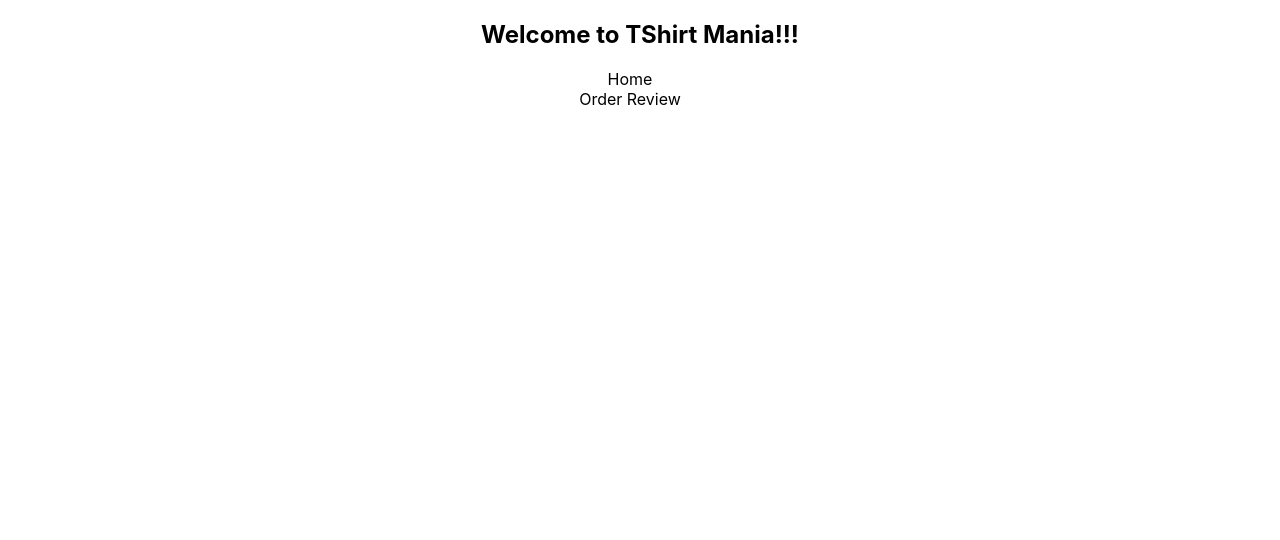
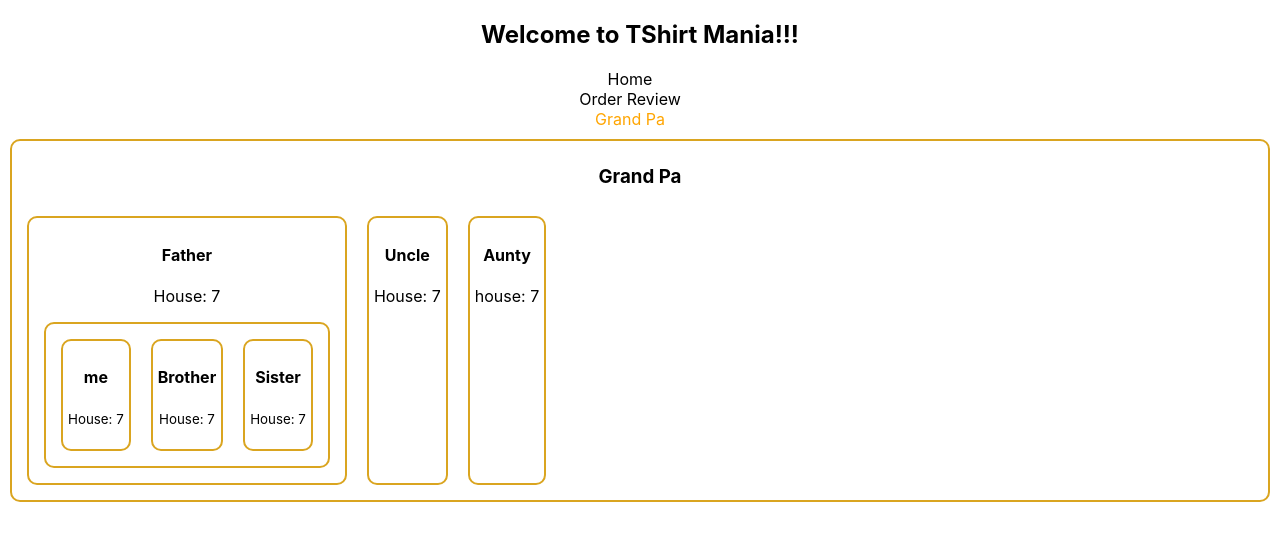
Before and after one commit to Rasujon3/tshirt-mania, a React (Create React App) app: page /grandpa in a window 1280 px wide. Shown: the top 540 px of the page. Built offline with nearby package versions, Linux system fonts and the light colour scheme.

Commit message:
54-5 Grandfather Create a Family Tree and share same data

```diff
--- a/src/App.js
+++ b/src/App.js
@@ -3,6 +3,7 @@ import Home from "./components/Home/Home";
 import Header from "./components/Header/Header";
 import { Route, Routes } from "react-router-dom";
 import OrderReview from "./components/OrderReview/OrderReview";
+import GrandPa from "./components/GrandPa/GrandPa";
 
 function App() {
   return (
@@ -12,6 +13,7 @@ function App() {
         <Route path="/" element={<Home />} />
         <Route path="/home" element={<Home />} />
         <Route path="/orderreview" element={<OrderReview />} />
+        <Route path="/grandpa" element={<GrandPa />} />
       </Routes>
     </div>
   );
--- /dev/null
+++ b/src/components/Aunty/Aunty.js
@@ -0,0 +1,12 @@
+import React from "react";
+
+const Aunty = ({ house }) => {
+  return (
+    <div>
+      <h4>Aunty</h4>
+      <p>house: {house}</p>
+    </div>
+  );
+};
+
+export default Aunty;
--- /dev/null
+++ b/src/components/Brother/Brother.js
@@ -0,0 +1,14 @@
+import React from "react";
+
+const Brother = ({ house }) => {
+  return (
+    <div>
+      <h4>Brother</h4>
+      <p>
+        <small>House: {house}</small>
+      </p>
+    </div>
+  );
+};
+
+export default Brother;
--- /dev/null
+++ b/src/components/Father/Father.js
@@ -0,0 +1,20 @@
+import React from "react";
+import MySelf from "./../MySelf/MySelf";
+import Brother from "./../Brother/Brother";
+import Sister from "./../Sister/Sister";
+
+const Father = ({ house }) => {
+  return (
+    <div>
+      <h4>Father</h4>
+      <p>House: {house}</p>
+      <div style={{ display: "flex" }}>
+        <MySelf house={house} />
+        <Brother house={house} />
+        <Sister house={house} />
+      </div>
+    </div>
+  );
+};
+
+export default Father;
--- /dev/null
+++ b/src/components/GrandPa/GrandPa.css
@@ -0,0 +1,7 @@
+.grandpa,
+.grandpa div {
+  border: 2px solid goldenrod;
+  margin: 10px;
+  padding: 5px;
+  border-radius: 10px;
+}
--- /dev/null
+++ b/src/components/GrandPa/GrandPa.js
@@ -0,0 +1,21 @@
+import React from "react";
+import Father from "./../Father/Father";
+import Uncle from "./../Uncle/Uncle";
+import Aunty from "./../Aunty/Aunty";
+import "./GrandPa.css";
+
+const GrandPa = () => {
+  const house = 7;
+  return (
+    <div className="grandpa">
+      <h3>Grand Pa</h3>
+      <section style={{ display: "flex" }}>
+        <Father house={house} />
+        <Uncle house={house} />
+        <Aunty house={house} />
+      </section>
+    </div>
+  );
+};
+
+export default GrandPa;
--- a/src/components/Header/Header.js
+++ b/src/components/Header/Header.js
@@ -10,6 +10,7 @@ const Header = () => {
       <nav>
         <CustomLink to="/home">Home</CustomLink>
         <CustomLink to="/orderreview">Order Review</CustomLink>
+        <CustomLink to="/grandpa">Grand Pa</CustomLink>
       </nav>
     </div>
   );
--- /dev/null
+++ b/src/components/MySelf/MySelf.js
@@ -0,0 +1,14 @@
+import React from "react";
+
+const MySelf = ({ house }) => {
+  return (
+    <div>
+      <h4>me</h4>
+      <p>
+        <small>House: {house}</small>
+      </p>
+    </div>
+  );
+};
+
+export default MySelf;
--- /dev/null
+++ b/src/components/Sister/Sister.js
@@ -0,0 +1,14 @@
+import React from "react";
+
+const Sister = ({ house }) => {
+  return (
+    <div>
+      <h4>Sister</h4>
+      <p>
+        <small>House: {house}</small>
+      </p>
+    </div>
+  );
+};
+
+export default Sister;
--- /dev/null
+++ b/src/components/Uncle/Uncle.js
@@ -0,0 +1,12 @@
+import React from "react";
+
+const Uncle = ({ house }) => {
+  return (
+    <div>
+      <h4>Uncle</h4>
+      <p>House: {house}</p>
+    </div>
+  );
+};
+
+export default Uncle;
```
